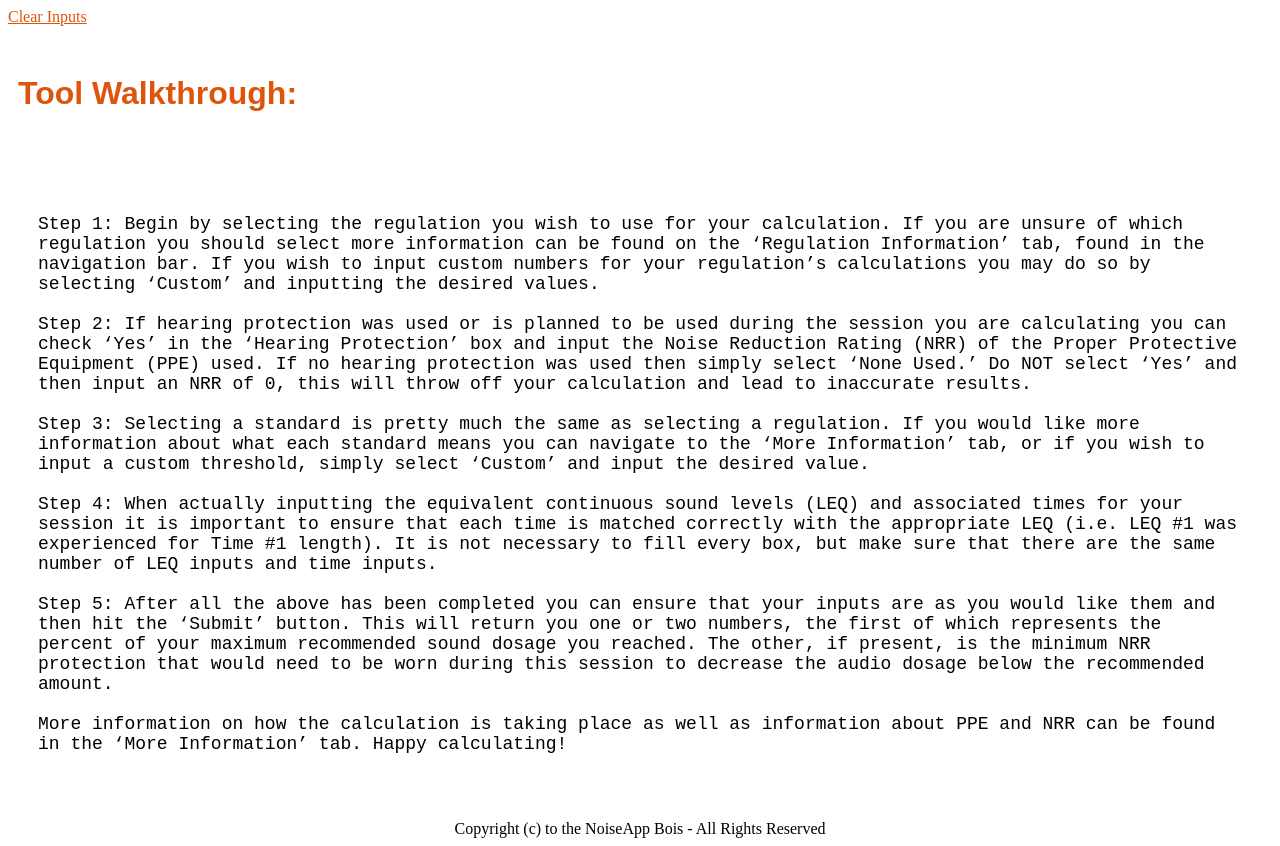
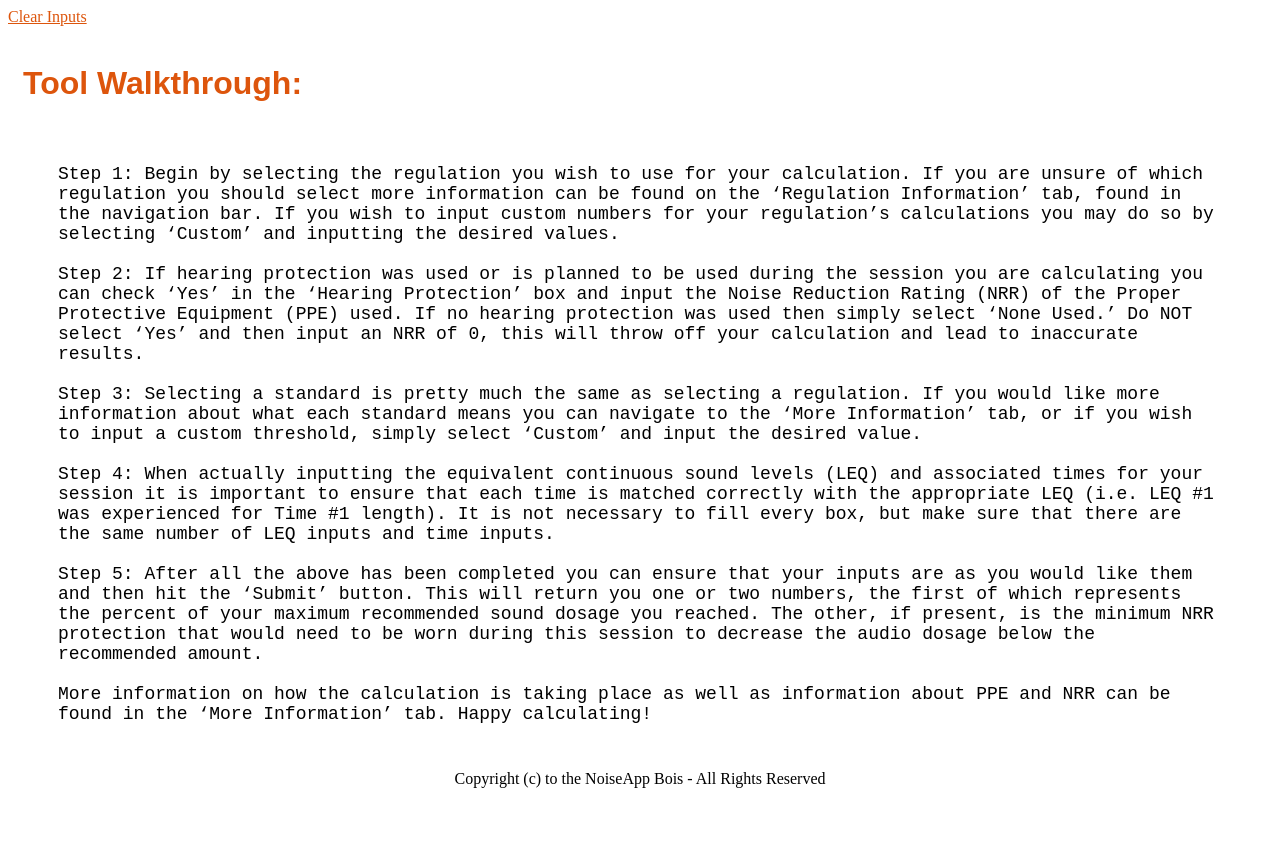
Before and after one commit to erayner305/NoiseApp, a Flask app: page /about in a window 1280 px wide. After the commit the page ends 788 px from the top, so only its background shows below. Run offline with Flask 2, Linux system fonts and the light colour scheme.

Commit message:
updating formatting of about page

```diff
--- a/templates/about.html
+++ b/templates/about.html
@@ -1,7 +1,7 @@
 {%extends 'base.html'%}
 {%block content%}
-    <h1 style="color:#dd550c;font-family: Arial;padding:10px">Tool Walkthrough:</h1>
-    <div style="font-size:large;font-family:Courier New;padding:30px;margin:auto">
+    <h1 style="color:#dd550c;font-family: Arial;margin-left:15px;margin-right:15px">Tool Walkthrough:</h1>
+    <div style="font-size:large;font-family:Courier New;margin:10px 50px">
         <br><br>
         Step 1: Begin by selecting the regulation you wish to use for your calculation. If you are unsure of which regulation you should select more information can be found on the ‘Regulation Information’ tab, found in the navigation bar. If you wish to input custom numbers for your regulation’s calculations you may do so by selecting ‘Custom’ and inputting the desired values.
         <br><br>
```
